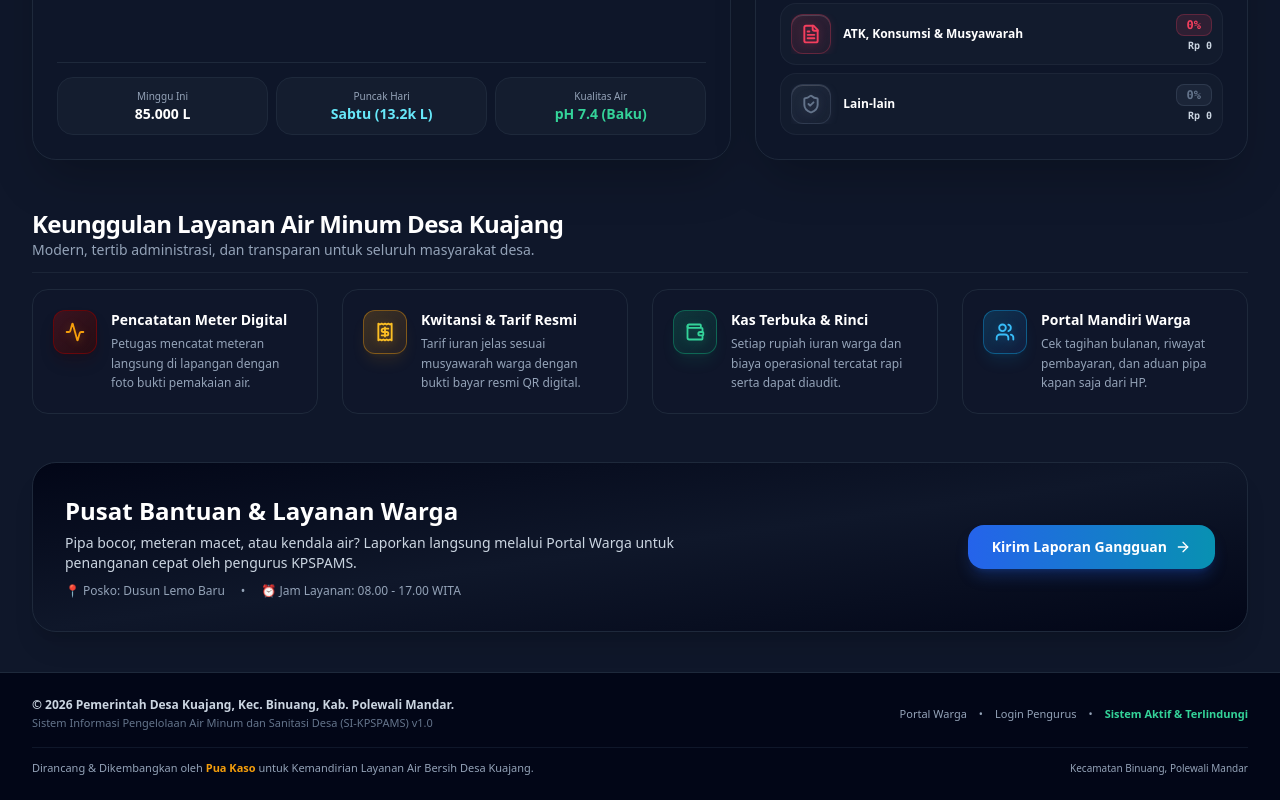
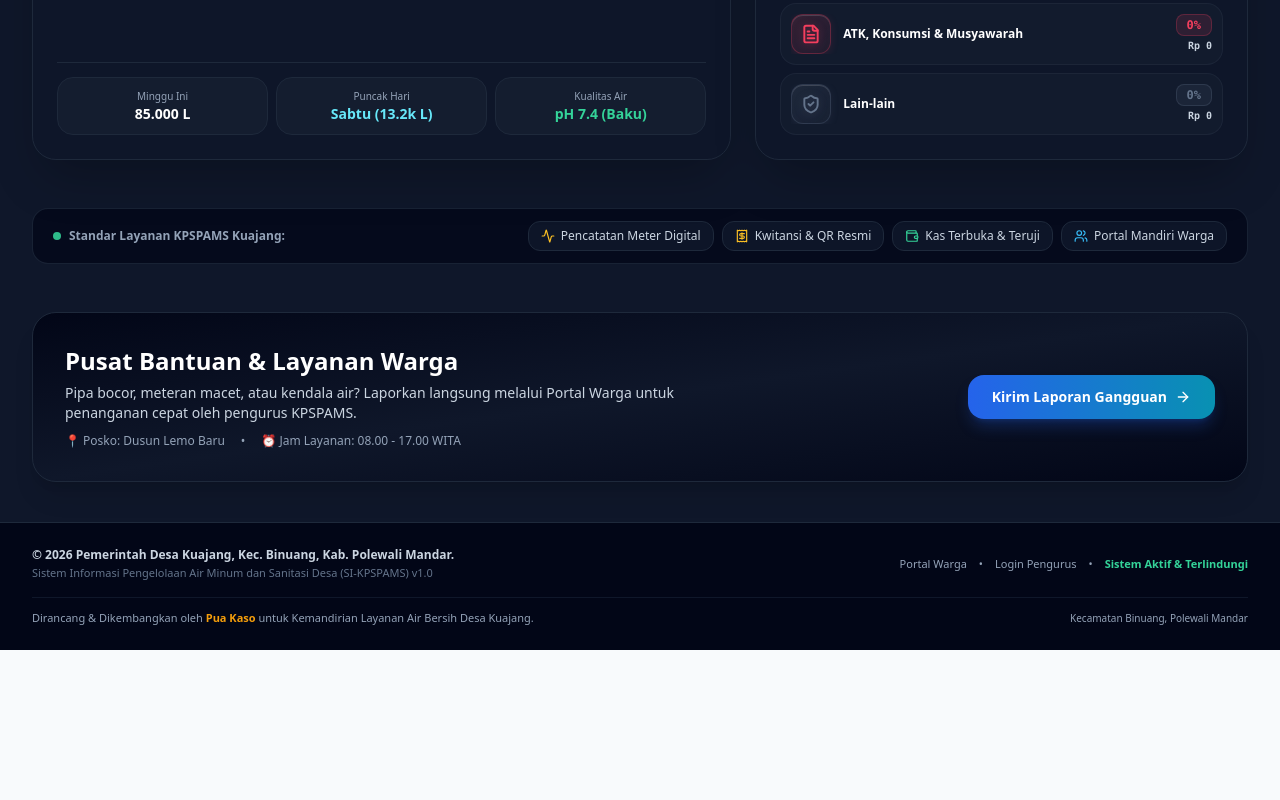
Before and after one commit to zarukjhi21/sistem_kpspams, a Next.js app in the folder frontend/: page / in a window 1280 px wide. Shown: the part 3511-4311 px from the top of the page. After the commit the page ends 4161 px from the top, so only its background shows below. Built offline with nearby package versions, Linux system fonts and the light colour scheme; no server answers.

Commit message:
feat(landing): compact feature section into sleek single-row badge strip

```diff
--- a/frontend/src/app/page.tsx
+++ b/frontend/src/app/page.tsx
@@ -606,63 +606,29 @@ export default function HomePage() {
           <PublicTransparencyCharts />
         </div>
 
-        {/* Feature Highlights Grid */}
-        <section id="fitur-layanan" className="scroll-mt-28 space-y-4">
-          <div className="border-b border-slate-800/80 pb-3">
-            <h3 className="text-xl sm:text-2xl font-black text-white tracking-tight">
-              Keunggulan Layanan Air Minum Desa Kuajang
-            </h3>
-            <p className="text-xs sm:text-sm text-slate-400">
-              Modern, tertib administrasi, dan transparan untuk seluruh masyarakat desa.
-            </p>
-          </div>
-
-          <div className="grid grid-cols-1 sm:grid-cols-2 lg:grid-cols-4 gap-4 sm:gap-6">
-            <div className="bg-slate-900/60 hover:bg-slate-800/60 transition p-5 rounded-2xl border border-slate-800 flex items-start space-x-3.5 group">
-              <div className="w-11 h-11 rounded-xl bg-gradient-to-br from-brand-maroon-800/40 to-brand-maroon-950/80 border border-brand-maroon-700/60 text-brand-gold-400 flex items-center justify-center flex-shrink-0 shadow-lg shadow-brand-maroon-950/30 group-hover:scale-105 transition-transform">
-                <Activity className="w-5 h-5 stroke-[2.2] drop-shadow-[0_2px_4px_rgba(217,119,6,0.3)]" />
+        {/* Fitur Layanan: Mini Badges Ringkas 1 Baris */}
+        <section id="fitur-layanan" className="scroll-mt-28">
+          <div className="rounded-2xl bg-slate-950/70 border border-slate-800/80 p-3 sm:px-5 sm:py-3 flex flex-wrap items-center justify-between gap-2.5">
+            <div className="flex items-center space-x-2 text-slate-400 text-xs font-bold">
+              <span className="w-2 h-2 rounded-full bg-emerald-400 animate-pulse" />
+              <span>Standar Layanan KPSPAMS Kuajang:</span>
+            </div>
+            <div className="flex flex-wrap items-center gap-2">
+              <div className="inline-flex items-center space-x-1.5 px-3 py-1.5 rounded-xl bg-slate-900/90 border border-slate-800 text-[11px] sm:text-xs text-slate-300 font-medium">
+                <Activity className="w-3.5 h-3.5 text-amber-400 flex-shrink-0" />
+                <span>Pencatatan Meter Digital</span>
               </div>
-              <div>
-                <h4 className="text-sm font-bold text-white group-hover:text-brand-gold-300 transition-colors">Pencatatan Meter Digital</h4>
-                <p className="text-xs text-slate-400 mt-1 leading-relaxed">
-                  Petugas mencatat meteran langsung di lapangan dengan foto bukti pemakaian air.
-                </p>
+              <div className="inline-flex items-center space-x-1.5 px-3 py-1.5 rounded-xl bg-slate-900/90 border border-slate-800 text-[11px] sm:text-xs text-slate-300 font-medium">
+                <Receipt className="w-3.5 h-3.5 text-amber-400 flex-shrink-0" />
+                <span>Kwitansi &amp; QR Resmi</span>
               </div>
-            </div>
-
-            <div className="bg-slate-900/60 hover:bg-slate-800/60 transition p-5 rounded-2xl border border-slate-800 flex items-start space-x-3.5 group">
-              <div className="w-11 h-11 rounded-xl bg-gradient-to-br from-amber-500/20 to-amber-600/10 border border-amber-500/40 text-amber-400 flex items-center justify-center flex-shrink-0 shadow-lg shadow-amber-500/10 group-hover:scale-105 transition-transform">
-                <Receipt className="w-5 h-5 stroke-[2.2] drop-shadow-[0_2px_4px_rgba(245,158,11,0.3)]" />
+              <div className="inline-flex items-center space-x-1.5 px-3 py-1.5 rounded-xl bg-slate-900/90 border border-slate-800 text-[11px] sm:text-xs text-slate-300 font-medium">
+                <Wallet className="w-3.5 h-3.5 text-emerald-400 flex-shrink-0" />
+                <span>Kas Terbuka &amp; Teruji</span>
               </div>
-              <div>
-                <h4 className="text-sm font-bold text-white group-hover:text-amber-300 transition-colors">Kwitansi &amp; Tarif Resmi</h4>
-                <p className="text-xs text-slate-400 mt-1 leading-relaxed">
-                  Tarif iuran jelas sesuai musyawarah warga dengan bukti bayar resmi QR digital.
-                </p>
-              </div>
-            </div>
-
-            <div className="bg-slate-900/60 hover:bg-slate-800/60 transition p-5 rounded-2xl border border-slate-800 flex items-start space-x-3.5 group">
-              <div className="w-11 h-11 rounded-xl bg-gradient-to-br from-emerald-500/20 to-emerald-600/10 border border-emerald-500/40 text-emerald-400 flex items-center justify-center flex-shrink-0 shadow-lg shadow-emerald-500/10 group-hover:scale-105 transition-transform">
-                <Wallet className="w-5 h-5 stroke-[2.2] drop-shadow-[0_2px_4px_rgba(16,185,129,0.3)]" />
-              </div>
-              <div>
-                <h4 className="text-sm font-bold text-white group-hover:text-emerald-300 transition-colors">Kas Terbuka &amp; Rinci</h4>
-                <p className="text-xs text-slate-400 mt-1 leading-relaxed">
-                  Setiap rupiah iuran warga dan biaya operasional tercatat rapi serta dapat diaudit.
-                </p>
-              </div>
-            </div>
-
-            <div className="bg-slate-900/60 hover:bg-slate-800/60 transition p-5 rounded-2xl border border-slate-800 flex items-start space-x-3.5 group">
-              <div className="w-11 h-11 rounded-xl bg-gradient-to-br from-sky-500/20 to-blue-600/10 border border-sky-500/40 text-sky-400 flex items-center justify-center flex-shrink-0 shadow-lg shadow-sky-500/10 group-hover:scale-105 transition-transform">
-                <Users className="w-5 h-5 stroke-[2.2] drop-shadow-[0_2px_4px_rgba(14,165,233,0.3)]" />
-              </div>
-              <div>
-                <h4 className="text-sm font-bold text-white group-hover:text-sky-300 transition-colors">Portal Mandiri Warga</h4>
-                <p className="text-xs text-slate-400 mt-1 leading-relaxed">
-                  Cek tagihan bulanan, riwayat pembayaran, dan aduan pipa kapan saja dari HP.
-                </p>
+              <div className="inline-flex items-center space-x-1.5 px-3 py-1.5 rounded-xl bg-slate-900/90 border border-slate-800 text-[11px] sm:text-xs text-slate-300 font-medium">
+                <Users className="w-3.5 h-3.5 text-sky-400 flex-shrink-0" />
+                <span>Portal Mandiri Warga</span>
               </div>
             </div>
           </div>
```
